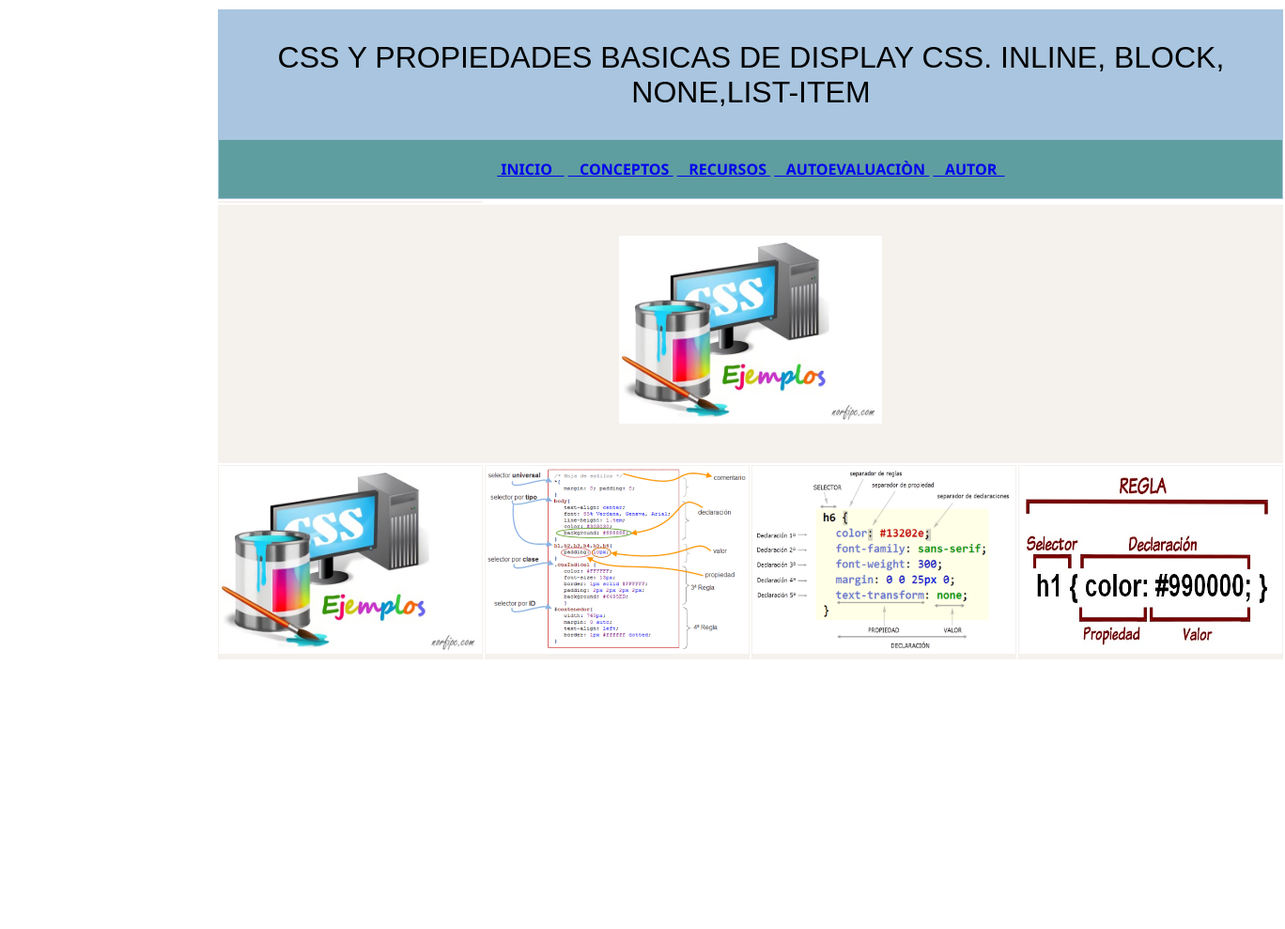
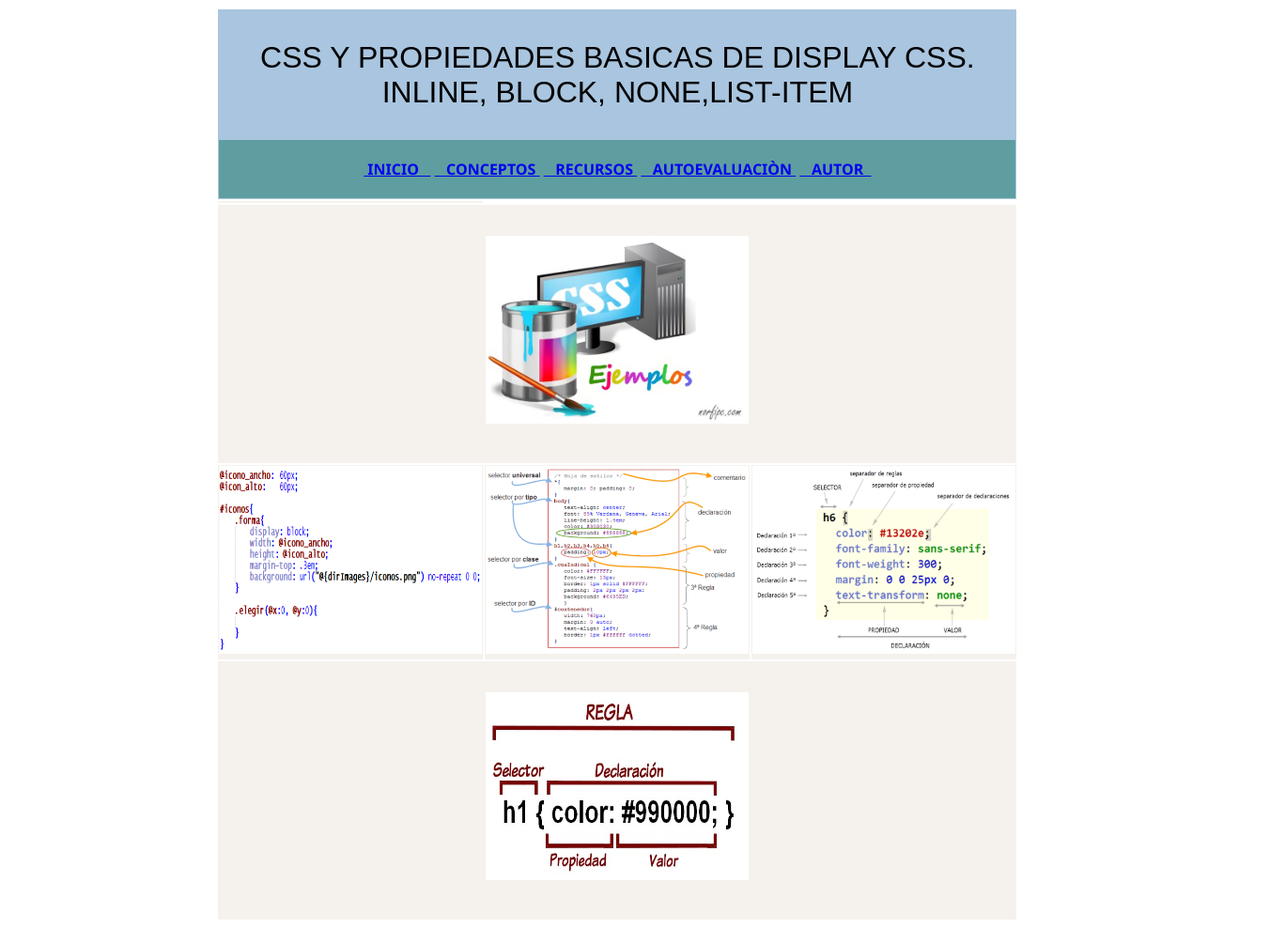
Before and after one commit to catherinsc/DSW-CatherinSanchez, a plain HTML site: page conceptos2.html in a window 1280 px wide. Shown: the whole page at 94% size, 1368 px wide, since content can reach past the window. Before the commit the page ends 800 px from the top, so only its background shows below. Drawn offline with Linux system fonts and the light colour scheme.

Commit message:
Actualizacion
ultimos arreglos

```diff
--- a/conceptos2.html
+++ b/conceptos2.html
@@ -9,7 +9,7 @@
 <body class="body">
     <div class="tabla">
     <table>
-    <tr class="filas" ><td colspan="4">
+    <tr class="filas" ><td colspan="3">
 
     <p class="titulo"> CSS Y PROPIEDADES BASICAS DE DISPLAY CSS. INLINE, BLOCK, NONE,LIST-ITEM
 
@@ -25,24 +25,25 @@
     </div>
     <tr class="columnas"> <td></td></tr>
     <tr>
-        <td class="columnas" colspan="4">
+        <td class="columnas" colspan="3">
             <p class="alineacion">  <img  class="imagen2" src="ejemplos-practicos-uso-css.jpeg" alt="imagen">
         </p></td>
 
         <tr class="columnas">
 
         <td class="columnas">
-            <img  class="imagen2" src="ejemplos-practicos-uso-css.jpeg" alt="imagen">
+            <img  class="imagen2" src="3.png" alt="imagen">
         </td>
          <td class="columnas">
             <img  class="imagen2" src="unnamed.gif" alt="imagen">
         </td>
         <td class="columnas">
             <img  class="imagen2" src="regla_css.png" alt="imagen">
-        </td>
-        <td class="columnas">
+        </td></tr>
+        <tr>
+        <td class="columnas" colspan="3"><p class="alineacion">
             <img  class="imagen2" src="reglas css.jpg" alt="imagen">
-        </td>
+        </p></td>
 
     </tr>
 
--- a/recursos2.html
+++ b/recursos2.html
@@ -24,6 +24,15 @@
 
     </div>
     <tr class="columnas"> <td></td></tr>
+    <tr>
+        <td class="columnas" colspan="3">
+            <p class="alineacion">  <img  class="imagen2" src="descarga (1).png" alt="imagen">
+        </p></td></tr>
+        <td >
+            <aside ><p class="alineacion">
+                <blockquote class="twitter-tweet"><p lang="es" dir="ltr"><a href="https://twitter.com/hashtag/Ag%C3%A9ndateConLaUNAD?src=hash&amp;ref_src=twsrc%5Etfw">#AgéndateConLaUNAD</a> Jaime Andrés Castro te invita a conocer los eventos que la UNAD tiene para ti.✔️<br>Obtén más información en nuestro portal👉🏼<a href="https://t.co/cImKIX7USX">https://t.co/cImKIX7USX</a> <a href="https://t.co/xWgSSNMj6S">pic.twitter.com/xWgSSNMj6S</a></p>&mdash; Universidad UNAD (@UniversidadUNAD) <a href="https://twitter.com/UniversidadUNAD/status/1323707059343400967?ref_src=twsrc%5Etfw">November 3, 2020</a></blockquote> <script async src="https://platform.twitter.com/widgets.js" charset="utf-8"></script>
+                </aside> </p>
+        </td>
 
 
 
```
Also changed, not shown: autor.html (+1 -1 lines), recursos1.html (+3 -2 lines), 3.png (added), descarga (1).png (added).
